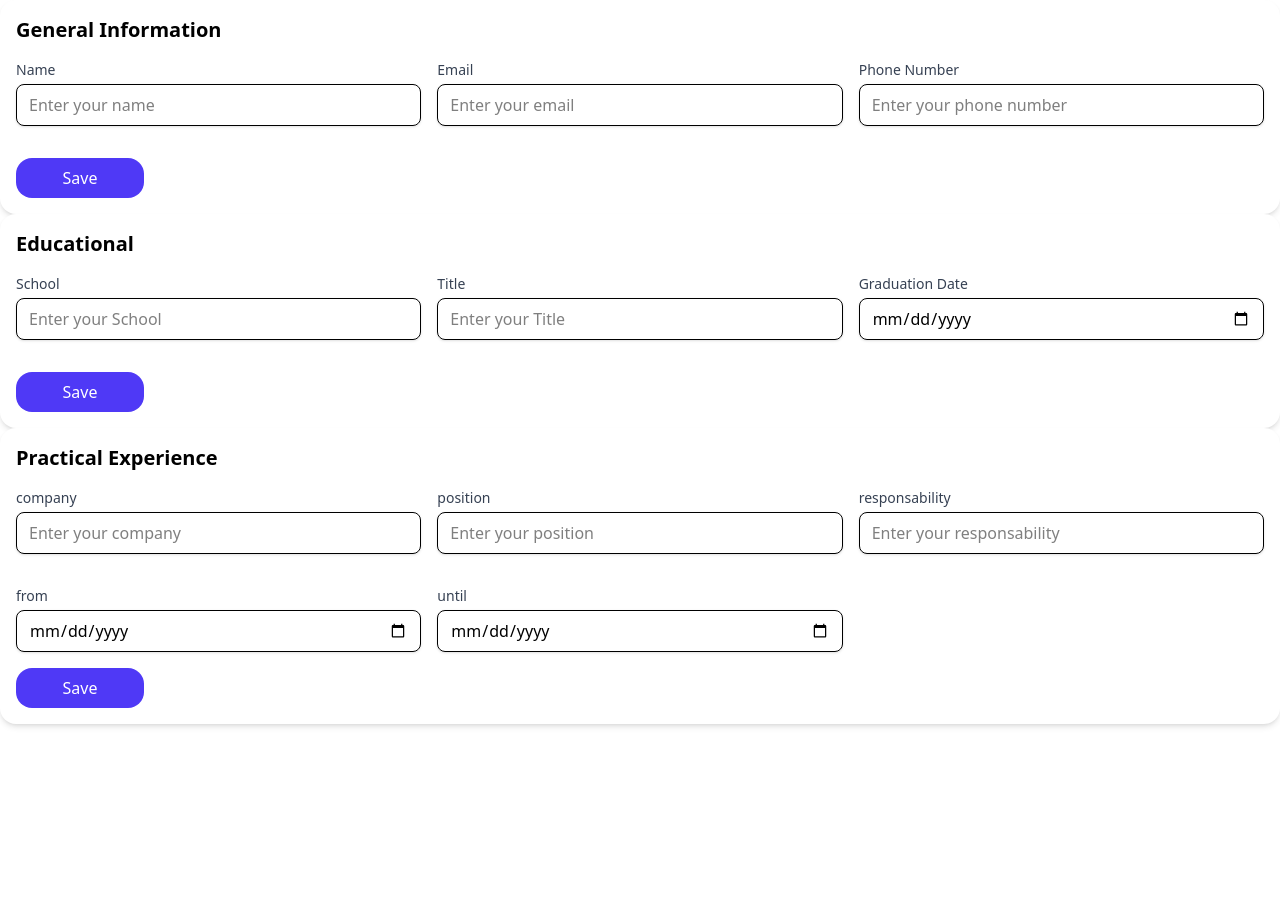
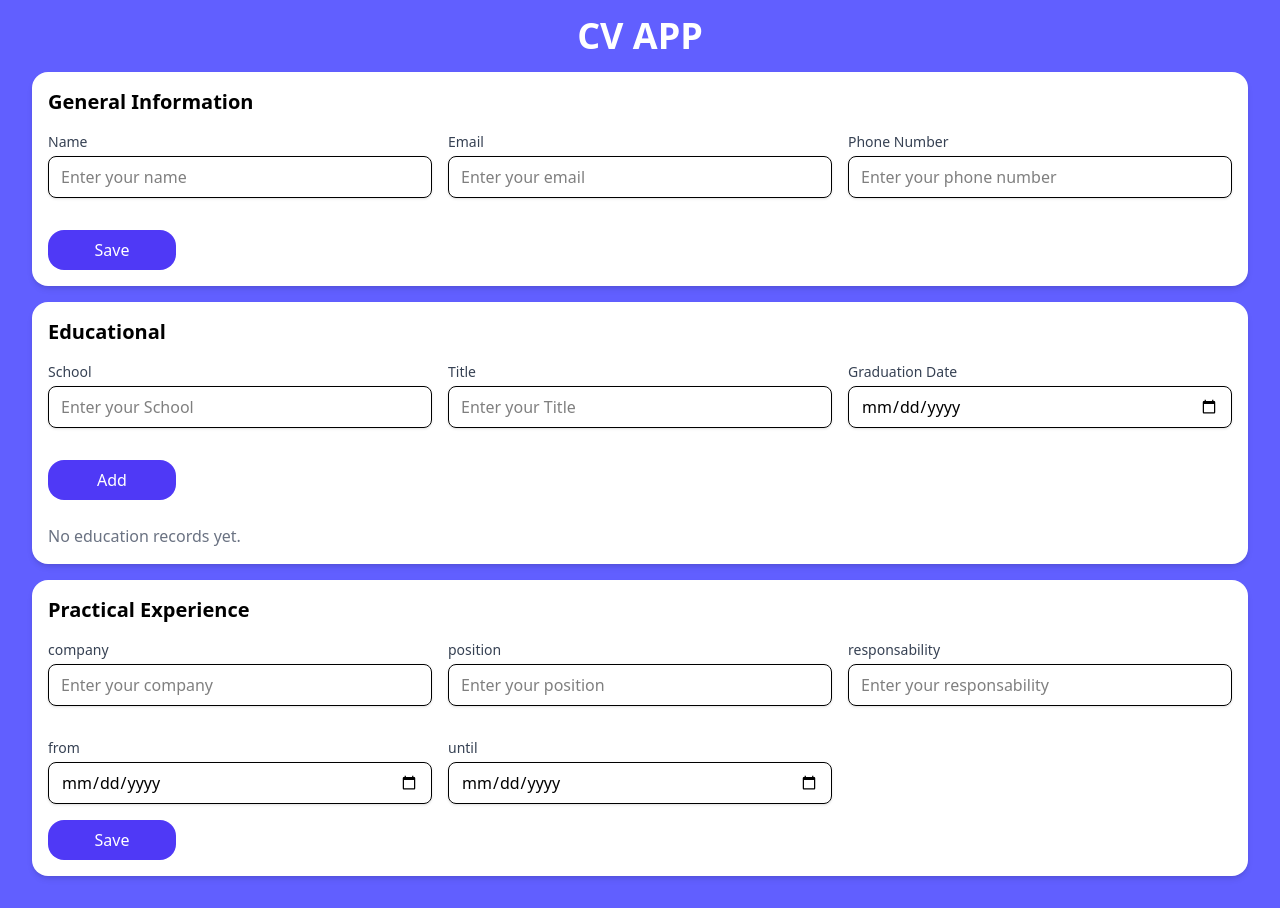
Before and after one commit to romajuanmanuel/cv-application, a React (Vite) app: page / in a window 1280 px wide. Before the commit the page ends 800 px from the top, so only its background shows below. Built offline with nearby package versions, Linux system fonts and the light colour scheme.

Commit message:
educationForm

```diff
--- a/src/App.jsx
+++ b/src/App.jsx
@@ -1,16 +1,15 @@
 
 import { EducationForm } from './organisms/EducationForm'
 import GeneralInfoForm from './organisms/GeneralInfoForm'
+import { Header } from './organisms/Header'
 import { PracticalExperience } from './organisms/PracticalExperience'
 export const App = () => {
     return (
-
-        <>
-         <GeneralInfoForm  />
-         <EducationForm/>
-         <PracticalExperience/>
-        </>
-
-
+        <div className="grid grid-cols-1 gap-4 pt-4 pb-8 pl-8 pr-8 bg-indigo-500">
+            <Header/>
+            <GeneralInfoForm />
+            <EducationForm />
+            <PracticalExperience />
+        </div>
     )
 }
--- a/src/organisms/EducationForm.jsx
+++ b/src/organisms/EducationForm.jsx
@@ -3,16 +3,18 @@ import FormGroup from "../components/molecules/FormGroup";
 import Button from "../components/atoms/Button";
 
 export const EducationForm = () => {
-
   const [formData, setFormData] = useState({
     school: "",
     title: "",
     date: "",
   });
 
+  const [educationList, setEducationList] = useState([]); // 🔹 lista de registros
+  const [isEditing, setIsEditing] = useState(false); // 🔹 modo edición
+  const [editIndex, setEditIndex] = useState(null); // 🔹 índice que estoy editando
+
   const handleChange = (e) => {
     const { id, value } = e.target;
-    console.log(e.target.value);
     setFormData((prev) => ({
       ...prev,
       [id]: value,
@@ -21,14 +23,42 @@ export const EducationForm = () => {
 
   const handleSubmit = (e) => {
     e.preventDefault();
-    console.log("Education Submitted", formData);
+
+    if (isEditing) {
+      // Si estoy editando, reemplazo el registro en el índice correcto
+      const updatedList = [...educationList];
+      updatedList[editIndex] = formData;
+      setEducationList(updatedList);
+      setIsEditing(false);
+      setEditIndex(null);
+    } else {
+      // Si no estoy editando, agrego uno nuevo
+      setEducationList((prev) => [...prev, formData]);
+    }
+
+    // Limpio el formulario
+    setFormData({ school: "", title: "", date: "" });
   };
 
+  const handleEdit = (index) => {
+    setFormData(educationList[index]);
+    setIsEditing(true);
+    setEditIndex(index);
+  };
+
+  const handleDelete = (index) => {
+    setEducationList((prev) => prev.filter((_, i) => i !== index));
+  };
 
   return (
-    <form onSubmit={handleSubmit} className="p-4 bg-white rounded-2xl shadow-md">
+    <div className="p-4 bg-white rounded-2xl shadow-md">
       <h2 className="text-xl font-semibold mb-4">Educational</h2>
-      <div className="flex flex-col gap-4 lg:grid lg:grid-cols-3">
+
+      {/* Formulario */}
+      <form
+        onSubmit={handleSubmit}
+        className="flex flex-col gap-4 lg:grid lg:grid-cols-3"
+      >
         <FormGroup
           id="school"
           label="School"
@@ -51,12 +81,53 @@ export const EducationForm = () => {
           type="date"
           value={formData.date}
           onChange={handleChange}
-          placeholder="Enter your Graduation Date"
         />
         <Button type="submit" variant="primary">
-          Save
+          {isEditing ? "Update" : "Add"}
         </Button>
+      </form>
+
+      {/* Listado */}
+      <div className="mt-6">
+        {educationList.length === 0 ? (
+          <p className="text-gray-500">No education records yet.</p>
+        ) : (
+          <ul className="space-y-4">
+            {educationList.map((edu, index) => (
+              <li
+                key={index}
+                className="p-4 border rounded-xl shadow-sm flex flex-col gap-2 bg-gray-50"
+              >
+                <p>
+                  <strong>School:</strong> {edu.school}
+                </p>
+                <p>
+                  <strong>Title:</strong> {edu.title}
+                </p>
+                <p>
+                  <strong>Date:</strong> {edu.date}
+                </p>
+                <div className="flex gap-2 mt-2">
+                  <Button
+                    type="button"
+                    variant="secondary"
+                    onClick={() => handleEdit(index)}
+                  >
+                    Edit
+                  </Button>
+                  <Button
+                    type="button"
+                    variant="danger"
+                    onClick={() => handleDelete(index)}
+                  >
+                    Delete
+                  </Button>
+                </div>
+              </li>
+            ))}
+          </ul>
+        )}
       </div>
-    </form>
-  )
-}
+    </div>
+  );
+};
--- a/src/organisms/GeneralInfoForm.jsx
+++ b/src/organisms/GeneralInfoForm.jsx
@@ -8,6 +8,10 @@ const GeneralInfoForm = () => {
         email: "",
         phone: "",
     });
+
+    const [generalInfoList, setGeneralInfoList] = useState([])
+    const [isEditing, setIsEditing] = useState(false)
+    const [editIndex, setEditIndex] = useState(null)
 
     const handleChange = (e) => {
         const { id, value } = e.target;
@@ -20,7 +24,20 @@ const GeneralInfoForm = () => {
 
     const handleSubmit = (e) => {
         e.preventDefault();
+        if (isEditing) {
+            const updatedList = [...generalInfoList]
+            updatedList[editIndex] = formData
+            setIsEditing(false);
+            setEditIndex(null);
+        } else {
+            setEducationList((prev) => [...prev, formData]);
             console.log("General Info Submitted:", formData);
+        }
+        setFormData({
+            name: "",
+            email: "",
+            phone: "",
+        })
     };
 
     return (
--- /dev/null
+++ b/src/organisms/Header.jsx
@@ -0,0 +1,7 @@
+export const Header = () => {
+    return (
+        <h1 className="text-4xl font-extrabold text-white text-center">
+            CV APP
+        </h1>
+    )
+}
```
Lines whose indentation alone changed are shown as unchanged.
